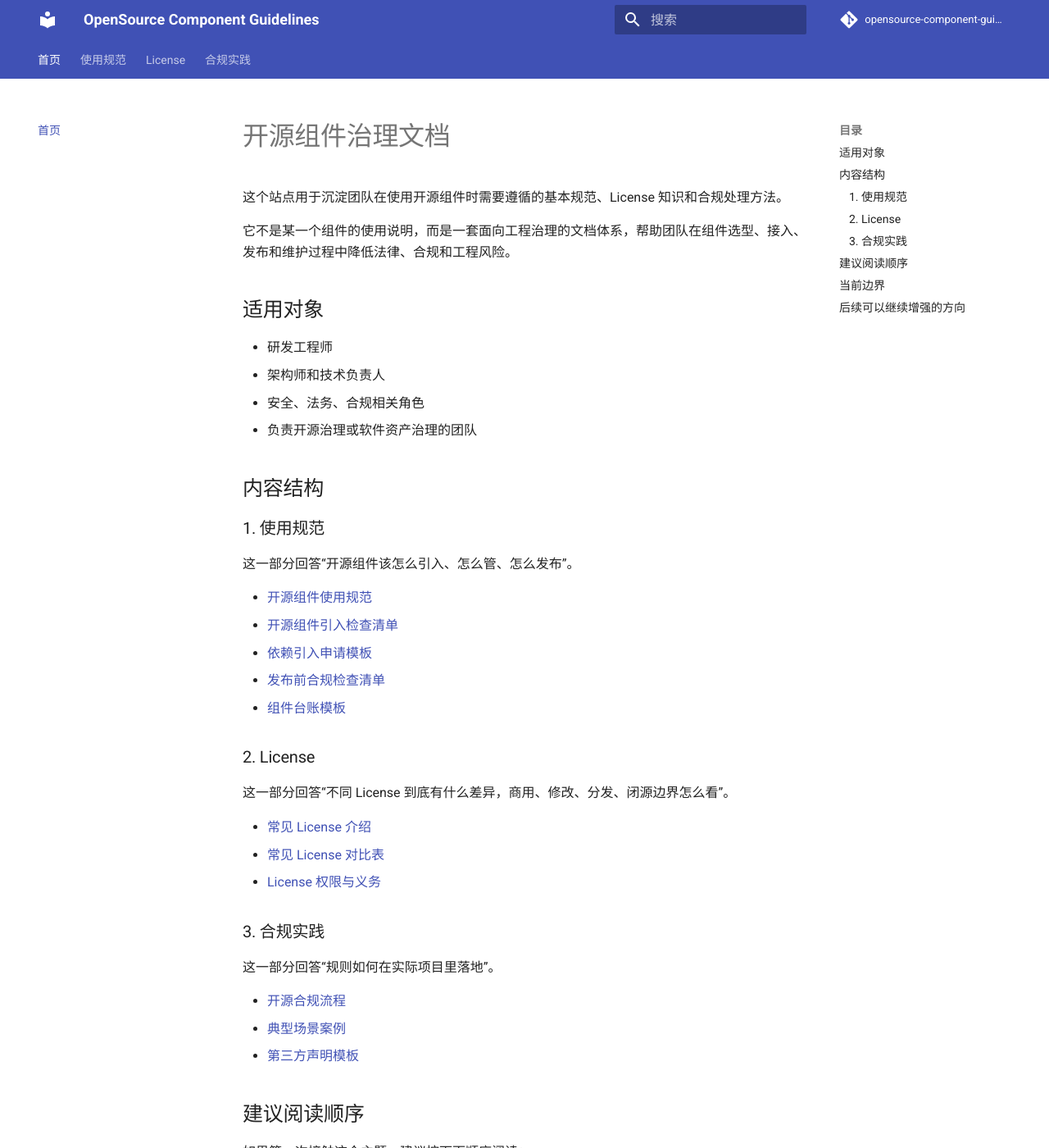
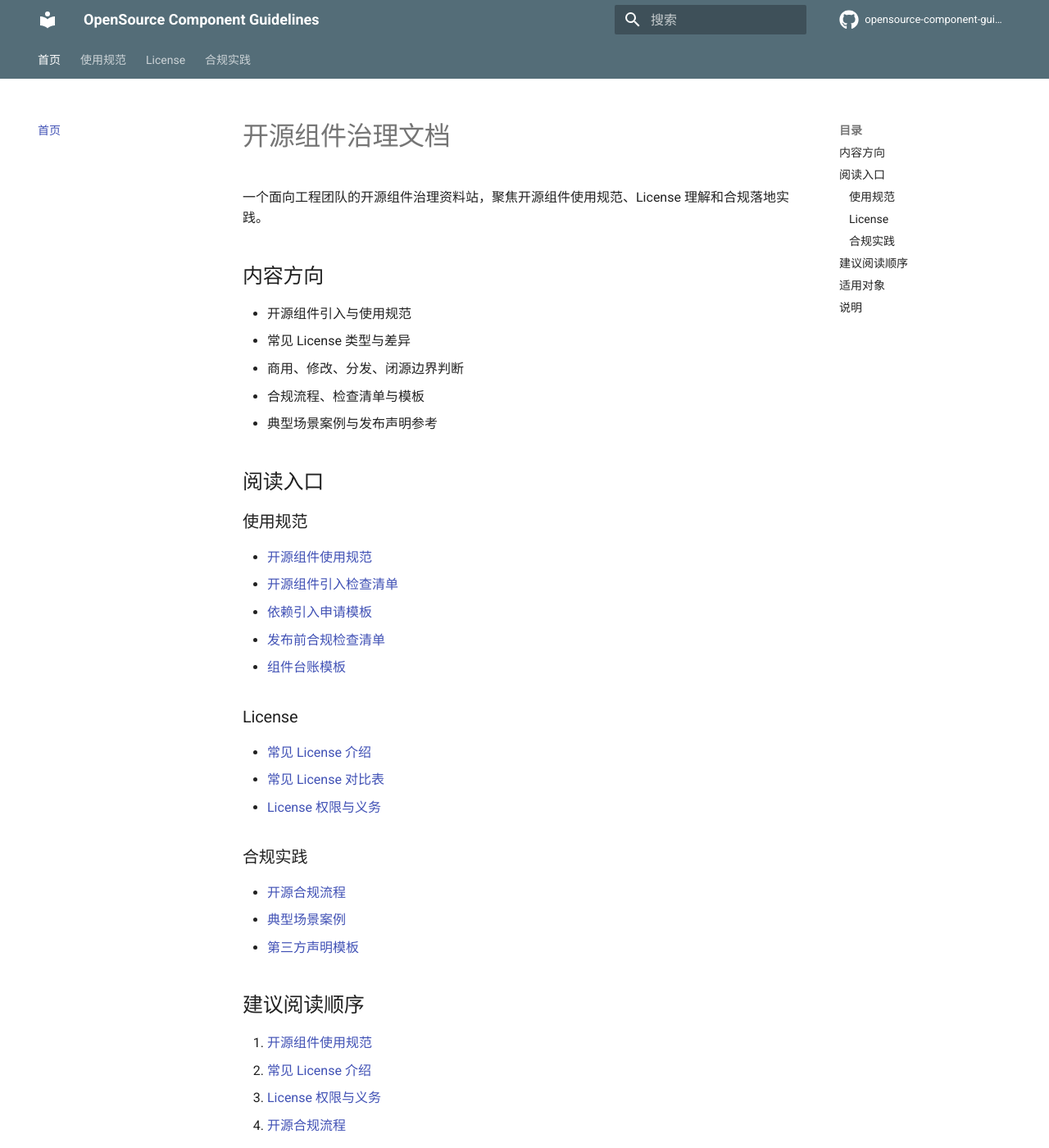
Before and after one commit to SwartzMss/opensource-component-guidelines, an MkDocs documentation site: the page built from docs/index.md, in a window 1280 px wide and 1400 px high. Shown: the whole window at 82% size. Built offline with MkDocs 1.6.1 and Material for MkDocs 9.7.7, drawn with Linux system fonts in a browser that asks for light colours; comment, search, counter and statistics services are not loaded; some of the changed text lies outside the part shown.

Commit message:
docs: align site style with qnx helper

```diff
--- a/docs/index.md
+++ b/docs/index.md
@@ -1,8 +1,43 @@
 # 开源组件治理文档
 
-这个站点用于沉淀团队在使用开源组件时需要遵循的基本规范、License 知识和合规处理方法。
+一个面向工程团队的开源组件治理资料站，聚焦开源组件使用规范、License 理解和合规落地实践。
 
-它不是某一个组件的使用说明，而是一套面向工程治理的文档体系，帮助团队在组件选型、接入、发布和维护过程中降低法律、合规和工程风险。
+## 内容方向
+
+- 开源组件引入与使用规范
+- 常见 License 类型与差异
+- 商用、修改、分发、闭源边界判断
+- 合规流程、检查清单与模板
+- 典型场景案例与发布声明参考
+
+## 阅读入口
+
+### 使用规范
+
+- [开源组件使用规范](component-usage-guidelines.md)
+- [开源组件引入检查清单](component-intake-checklist.md)
+- [依赖引入申请模板](component-intake-request-template.md)
+- [发布前合规检查清单](release-compliance-checklist.md)
+- [组件台账模板](component-inventory-template.md)
+
+### License
+
+- [常见 License 介绍](common-licenses.md)
+- [常见 License 对比表](license-comparison-matrix.md)
+- [License 权限与义务](license-rights-and-obligations.md)
+
+### 合规实践
+
+- [开源合规流程](compliance-process.md)
+- [典型场景案例](typical-scenarios.md)
+- [第三方声明模板](third-party-notices-template.md)
+
+## 建议阅读顺序
+
+1. [开源组件使用规范](component-usage-guidelines.md)
+2. [常见 License 介绍](common-licenses.md)
+3. [License 权限与义务](license-rights-and-obligations.md)
+4. [开源合规流程](compliance-process.md)
 
 ## 适用对象
 
@@ -11,58 +46,8 @@
 - 安全、法务、合规相关角色
 - 负责开源治理或软件资产治理的团队
 
-## 内容结构
+## 说明
 
-### 1. 使用规范
+本项目提供工程治理层面的通用指导，不替代正式法律意见。
 
-这一部分回答“开源组件该怎么引入、怎么管、怎么发布”。
-
-- [开源组件使用规范](component-usage-guidelines.md)
-- [开源组件引入检查清单](component-intake-checklist.md)
-- [依赖引入申请模板](component-intake-request-template.md)
-- [发布前合规检查清单](release-compliance-checklist.md)
-- [组件台账模板](component-inventory-template.md)
-
-### 2. License
-
-这一部分回答“不同 License 到底有什么差异，商用、修改、分发、闭源边界怎么看”。
-
-- [常见 License 介绍](common-licenses.md)
-- [常见 License 对比表](license-comparison-matrix.md)
-- [License 权限与义务](license-rights-and-obligations.md)
-
-### 3. 合规实践
-
-这一部分回答“规则如何在实际项目里落地”。
-
-- [开源合规流程](compliance-process.md)
-- [典型场景案例](typical-scenarios.md)
-- [第三方声明模板](third-party-notices-template.md)
-
-## 建议阅读顺序
-
-如果第一次接触这个主题，建议按下面顺序阅读：
-
-1. 先看 [开源组件使用规范](component-usage-guidelines.md)
-2. 再看 [常见 License 介绍](common-licenses.md)
-3. 然后看 [License 权限与义务](license-rights-and-obligations.md)
-4. 最后看 [开源合规流程](compliance-process.md)
-
-## 当前边界
-
-本项目用于提供工程治理层面的通用指导，不替代正式法律意见。
-
-对于以下场景，仍然建议结合正式法务或合规流程单独评估：
-
-- 对外商业分发软件
-- 使用强 Copyleft License 组件
-- 修改并再分发第三方开源代码
-- 将开源代码嵌入闭源产品
-- 涉及专利授权或专利风险的组件
-
-## 后续可以继续增强的方向
-
-- 增加真实示例台账文件
-- 增加真实第三方声明示例
-- 增加 SBOM 相关实践
-- 增加自动化扫描工具接入建议
+对外商业分发、强 Copyleft License 使用、第三方源码修改再分发、闭源产品嵌入和专利相关场景，仍应结合正式法务或合规流程单独评估。
--- a/mkdocs.yml
+++ b/mkdocs.yml
@@ -1,12 +1,15 @@
 site_name: OpenSource Component Guidelines
 site_description: 开源组件使用规范、License 说明与合规实践文档
-site_url: https://<your-github-username>.github.io/opensource-component-guidelines/
+site_url: https://swartzmss.github.io/opensource-component-guidelines/
 repo_name: opensource-component-guidelines
-repo_url: https://github.com/<your-github-username>/opensource-component-guidelines
+repo_url: https://github.com/swartzmss/opensource-component-guidelines
+site_author: swartzmss
 
 theme:
   name: material
   language: zh
+  icon:
+    repo: fontawesome/brands/github
   features:
     - navigation.tabs
     - navigation.sections
@@ -14,6 +17,10 @@ theme:
     - content.code.copy
     - search.suggest
     - search.highlight
+  palette:
+    - scheme: default
+      primary: blue grey
+      accent: teal
 
 markdown_extensions:
   - admonition
```
Also changed, not shown: README.md (+3 -5 lines).
